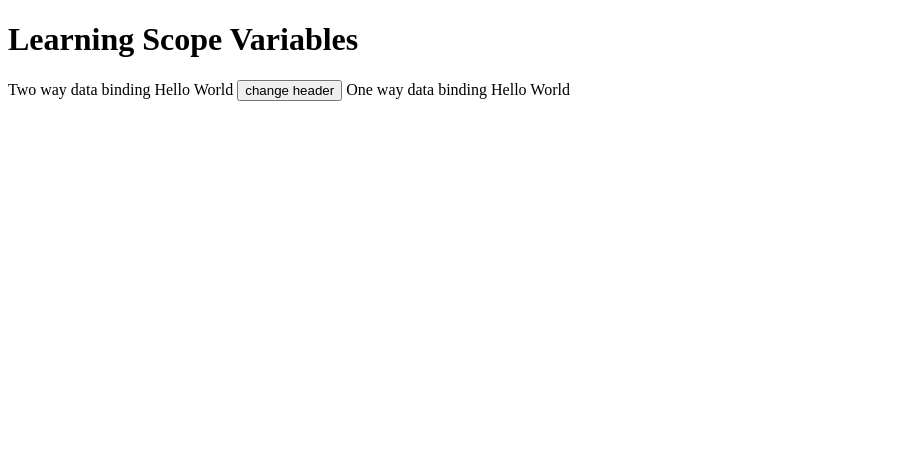
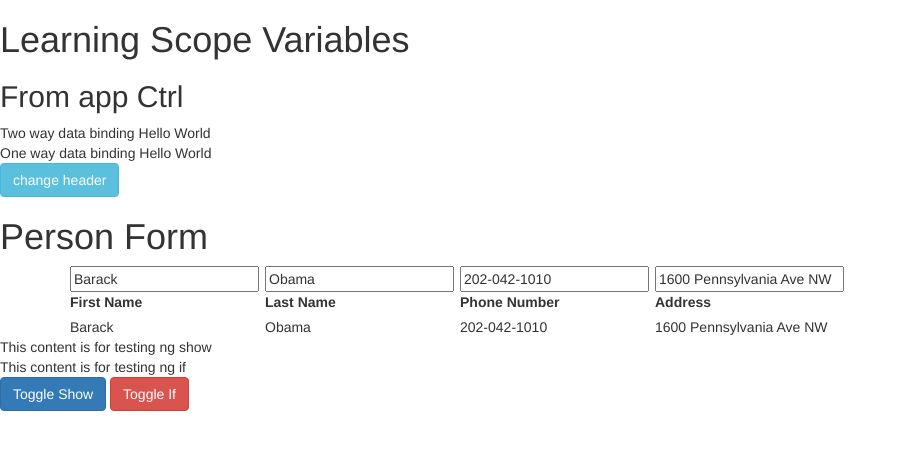
Before and after one commit to CubicUI/angular_projects, a website: page views/index.html in a window 1280 px wide. Shown: the whole page, without its empty margins (0-907 px from the left). Drawn offline with nearby package versions, Linux system fonts and the light colour scheme.

Commit message:
Created personCtrl. ng-if/show demos.

```diff
--- a/package.json
+++ b/package.json
@@ -18,7 +18,9 @@
   "homepage": "https://github.com/jasmsnat/angular_projects#readme",
   "dependencies": {
     "angular": "^1.5.8",
-    "angular-route": "^1.5.8"
+    "angular-route": "^1.5.8",
+    "bootstrap": "^3.3.7",
+    "jquery": "^3.1.1"
   },
   "devDependencies": {
     "express": "^4.14.0"
--- a/scripts/controllers/appCtrl.js
+++ b/scripts/controllers/appCtrl.js
@@ -1,10 +1,11 @@
 'use strict';
 //call the name and do not include the brackets[]
 angular.module("appName")
-    .controller("appCtrl",["$scope",function($scope) {
+    .controller("appCtrl",["$scope",function(x) { //notes that this is a controller and you set a name and now you include the brackets and nowe are including dependencies
+    //if you have multiple functions written, then their names should be in the same order(otherwise you will definitely get confused)
     alert("hello world");
-    $scope.header="Hello World";
-    $scope.test=function(){
-        $scope.header="Changed the header";
+    x.header = "Hello World";
+    x.test = function(){
+        x.header = "Changed the header variable";
     }
-}]); //notes that this is a controller and you set a name and now you include the brackets and nowe are including dependencies
+}]);
--- /dev/null
+++ b/scripts/controllers/personCtrl.js
@@ -0,0 +1,33 @@
+"use strict";
+angular.module("appName")
+    .controller("personCtrl",["$scope",function($scope){
+        //we're creating a json object for person form
+        $scope.personModel = {
+            firstName : "",
+            lastName : "",
+            phoneNumber : "",
+            address : "",
+        };
+
+        $scope.forNgShow = true;
+        $scope.forNgIf = true;
+
+        $scope.toggleShow = function() {
+            //you can use an if else to toggle the show
+            if($scope.forNgShow) {
+                $scope.forNgShow = false;
+            } else {
+                $scope.forNgShow = true;
+            }
+        }
+
+        $scope.toggleIf = function() {
+            //you can also use a ! to denote that this will be set to the opposite value that is currently set
+            $scope.forNgIf = !$scope.forNgIf;
+        }
+
+        $scope.personModel.firstName = "Barack";
+        $scope.personModel.lastName = "Obama";
+        $scope.personModel.phoneNumber = "202-042-1010";
+        $scope.personModel.address = "1600 Pennsylvania Ave NW";
+    }]);
--- a/views/index.html
+++ b/views/index.html
@@ -2,21 +2,86 @@
 <html>
     <head>
         <title>Angular Project 1</title>
+        <link rel="stylesheet" href="/node_modules/bootstrap/dist/css/bootstrap.css">
     </head>
 
     <!--Declaring angular application-->
     <body ng-app="appName">
         <h1>Learning Scope Variables</h1>
 
+        <!--Calling the appCtrl for this div-->
         <div ng-controller="appCtrl">
-            Two way data binding {{header}}
-            <button ng-click="test()">change header</button>
-            One way data binding {{::header}}
+            <h2>From app Ctrl</h2>
+            Two way data binding {{header}}<br>
+            One way data binding {{::header}}<br>
+            <button ng-click="test()" class="btn btn-info">change header</button>
+        </div>
+
+        <!--Calling the personCtrl for this div-->
+        <div ng-controller="personCtrl">
+            <h1>Person Form</h1>
+            <div class="container">
+                <div class="row">
+                    <div class="col-md-2">
+                        <input type="text" ng-model="personModel.firstName" placeholder="Enter First Name">
+                    </div>
+                     <div class="col-md-2">
+                        <input type="text" ng-model="personModel.lastName" placeholder="Enter Last Name">
+                    </div>
+                     <div class="col-md-2">
+                        <input type="text" ng-model="personModel.phoneNumber" placeholder="Enter Phone Number">
+                    </div>
+                     <div class="col-md-2">
+                        <input type="text" ng-model="personModel.address" placeholder="Enter Address">
+                    </div>
+                </div>
+                <div class="row">
+                    <div class="col-md-2">
+                        <label>First Name</label>
+                    </div>
+                    <div class="col-md-2">
+                        <label>Last Name</label>
+                    </div>
+                    <div class="col-md-2">
+                        <label>Phone Number</label>
+                    </div>
+                    <div class="col-md-4">
+                        <label>Address</label>
+                    </div>
+                </div>
+                <div class="row">
+                    <div class="col-md-2">
+                        {{personModel.firstName}}
+                    </div>
+                    <div class="col-md-2">
+                        {{personModel.lastName}}
+                    </div>
+                    <div class="col-md-2">
+                        {{personModel.phoneNumber}}
+                    </div>
+                    <div class="col-md-4">
+                        {{personModel.address}}
+                    </div>
+                </div>
+            </div>
+
+            <!--ng-show and ng-if testing-->
+            <div ng-show="forNgShow">
+                 <!--If this is switched to false, then the text will disappear but it will still be added into the DOM element-->
+                This content is for testing ng show
+            </div>
+            <div ng-if="forNgIf">
+                <!--If this is switched to false, then the text will disappear and it will not be added into the DOM element-->
+                This content is for testing ng if
+            </div>
+            <button ng-click="toggleShow()" class="btn btn-primary">Toggle Show</button>
+            <button ng-click="toggleIf()" class="btn btn-danger">Toggle If</button>
         </div>
 
         <!--The dependencies need to be added in hierarchial order-->
         <script type="text/javascript" src="/node_modules/angular/angular.js"></script>
         <script type="text/javascript" src="/scripts/app.js"></script>
         <script type="text/javascript" src="/scripts/controllers/appCtrl.js"></script>
+        <script type="text/javascript" src="/scripts/controllers/personCtrl.js"></script>
     </body>
 </html>
```
